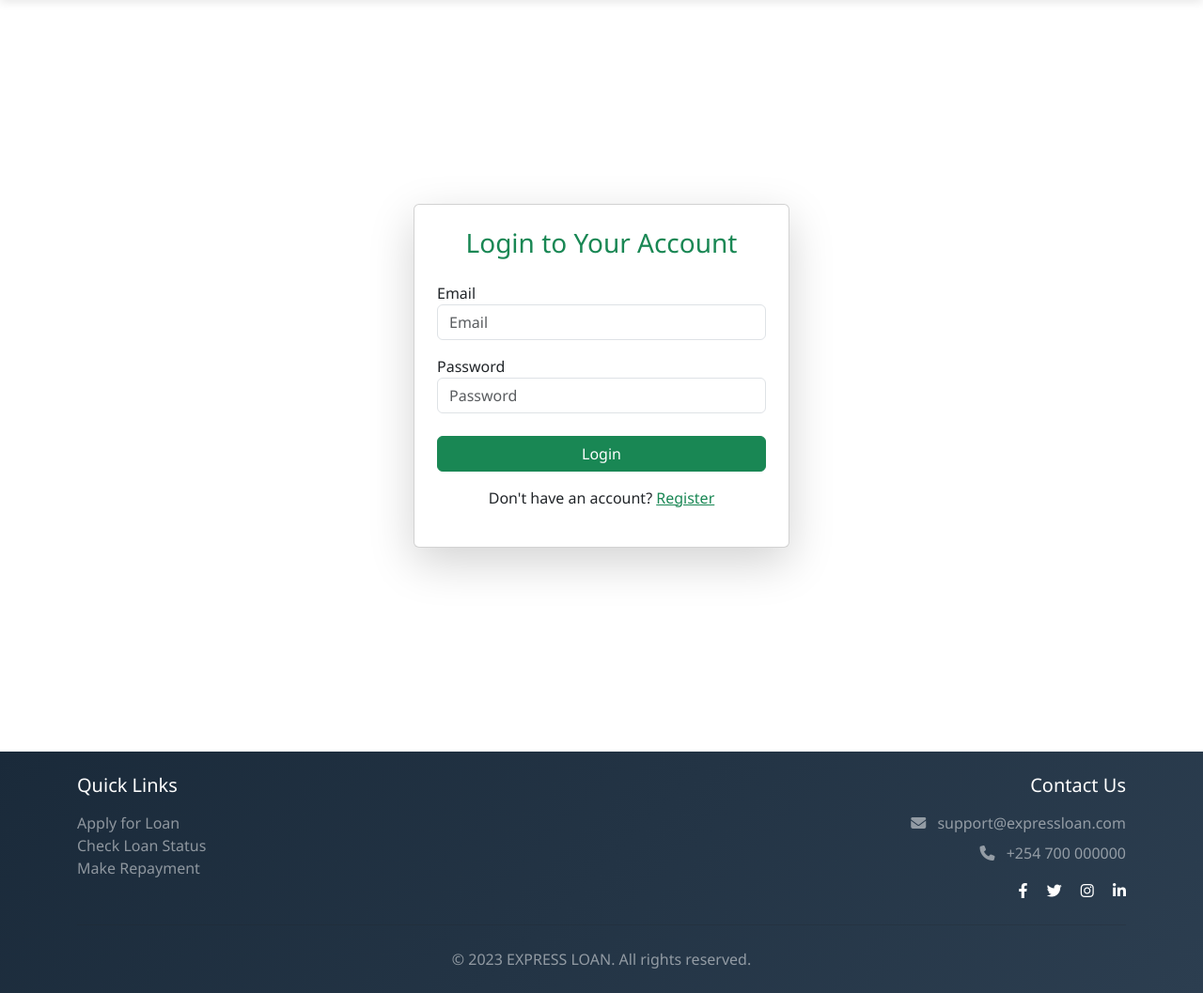
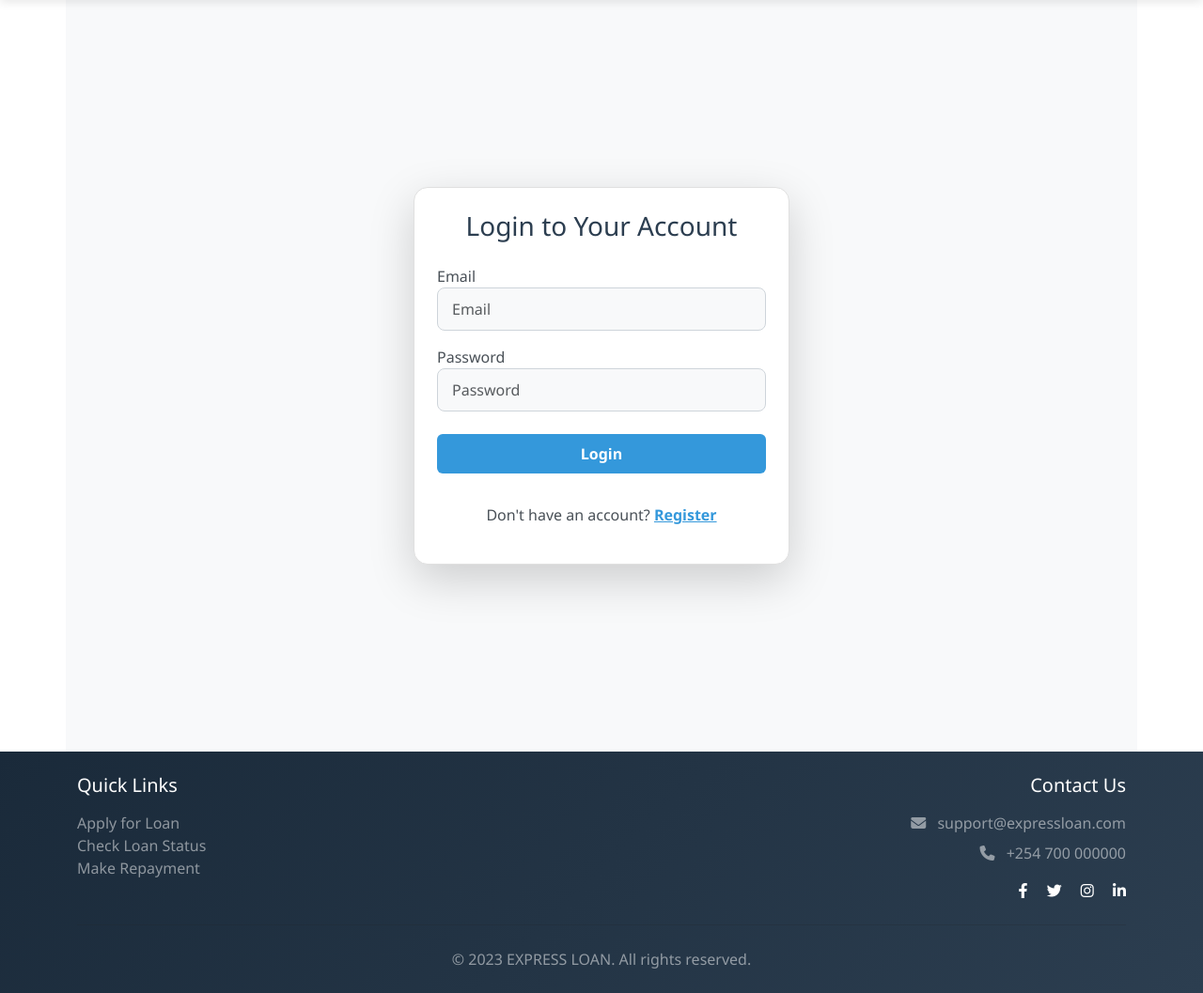
Before and after one commit to Frankie466/expressloan, a Django app: page /login/ in a window 1280 px wide. Shown: the part 66-1123 px from the top of the page at 94% size. Run offline with Django 4.2, Linux system fonts and the light colour scheme.

Commit message:
Update login.html

```diff
--- a/templates/loan/login.html
+++ b/templates/loan/login.html
@@ -1,33 +1,75 @@
 {% extends 'loan/base.html' %}
+{% load static %}
 
 {% block content %}
-<div class="container d-flex justify-content-center align-items-center vh-100">
-    <div class="card p-4 shadow-lg" style="width: 400px;">
-        <h3 class="text-center mb-4 text-success">Login to Your Account</h3>
+<div class="container d-flex justify-content-center align-items-center vh-100" style="background-color: #f8f9fa;">
+    <div class="card p-4 shadow-lg" style="width: 400px; border-radius: 15px; background-color: #ffffff; border: 1px solid #e0e0e0;">
+        <h3 class="text-center mb-4" style="color: #2c3e50;">Login to Your Account</h3>
 
         <!-- Display error message if credentials are invalid -->
         {% if messages %}
             {% for message in messages %}
-                <div class="alert alert-danger">{{ message }}</div>
+                <div class="alert alert-danger" style="background-color: #f8d7da; border-color: #f5c6cb; color: #721c24;">
+                    {{ message }}
+                </div>
             {% endfor %}
         {% endif %}
 
         <form method="POST" class="mb-3">
             {% csrf_token %}
             <div class="form-group mb-3">
-                <label for="email">Email</label>
+                <label for="email" style="color: #495057; font-weight: 500;">Email</label>
                 {{ form.email }}
             </div>
             <div class="form-group mb-4">
-                <label for="password">Password</label>
+                <label for="password" style="color: #495057; font-weight: 500;">Password</label>
                 {{ form.password }}
             </div>
-            <button type="submit" class="btn btn-success w-100">Login</button>
+            <button type="submit" class="btn w-100 py-2" style="background-color: #3498db; color: white; font-weight: 600;">Login</button>
         </form>
 
-        <p class="text-center">
-            Don't have an account? <a href="{% url 'register' %}" class="text-success">Register</a>
+        <p class="text-center mt-3" style="color: #495057;">
+            Don't have an account? <a href="{% url 'register' %}" style="color: #3498db; font-weight: 600;">Register</a>
         </p>
     </div>
 </div>
+
+<!-- Form Styling -->
+<style>
+    .form-control {
+        border-radius: 8px;
+        padding: 10px 15px;
+        border: 1px solid #ced4da;
+        transition: all 0.3s;
+        background-color: #f8f9fa;
+        color: #495057;
+    }
+
+    .form-control:focus {
+        border-color: #3498db;
+        box-shadow: 0 0 0 0.2rem rgba(52, 152, 219, 0.25);
+        background-color: #ffffff;
+    }
+
+    .btn {
+        transition: all 0.3s;
+    }
+
+    .btn:hover {
+        transform: translateY(-1px);
+        box-shadow: 0 2px 5px rgba(0, 0, 0, 0.1);
+    }
+
+    .card {
+        border: none;
+        border-radius: 15px;
+        box-shadow: 0 5px 15px rgba(0, 0, 0, 0.1);
+    }
+
+    .alert-danger {
+        border-radius: 8px;
+        padding: 12px 15px;
+        border-left: 4px solid #dc3545;
+    }
+</style>
 {% endblock %}
```
